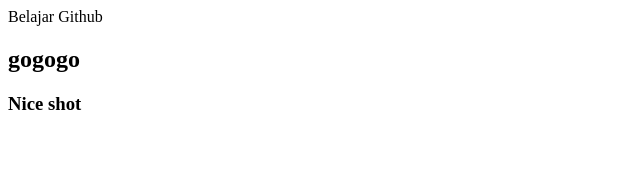
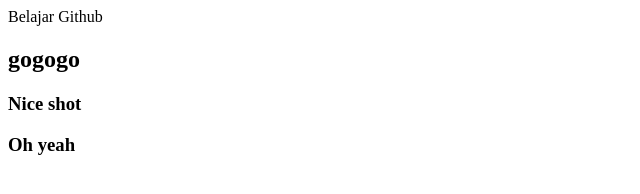
Before and after one commit to christysimarmata/tutorial, a plain HTML site: page index.html in a window 1280 px wide. Shown: the full height of the page, 0-640 px from the left. Drawn offline with Linux system fonts and the light colour scheme.

Commit message:
nambah h3 satu lagi

```diff
--- a/index.html
+++ b/index.html
@@ -2,4 +2,5 @@
 <head> Belajar Github </head>
 <h2>gogogo</h2>
 <h3>Nice shot</h3>
+  <h3>Oh yeah</h3>
 </html>
```
